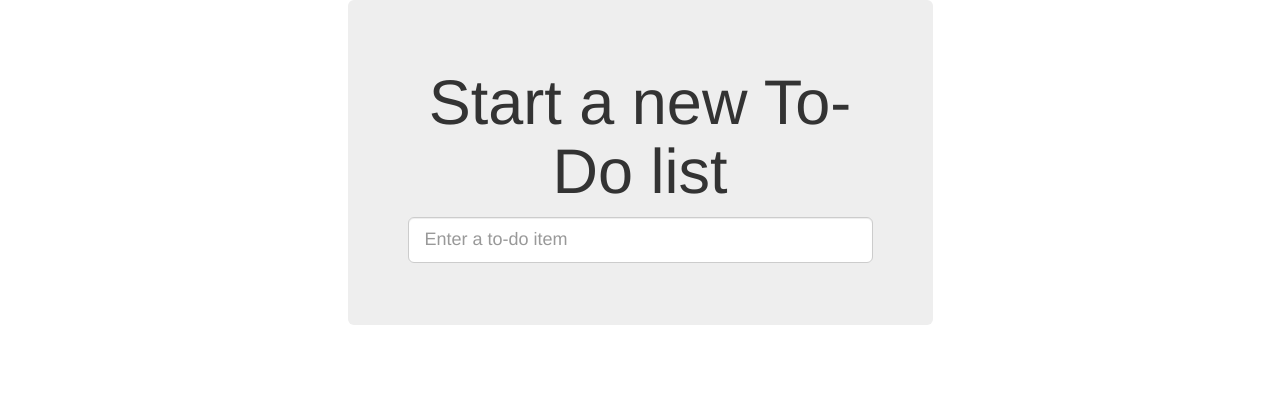
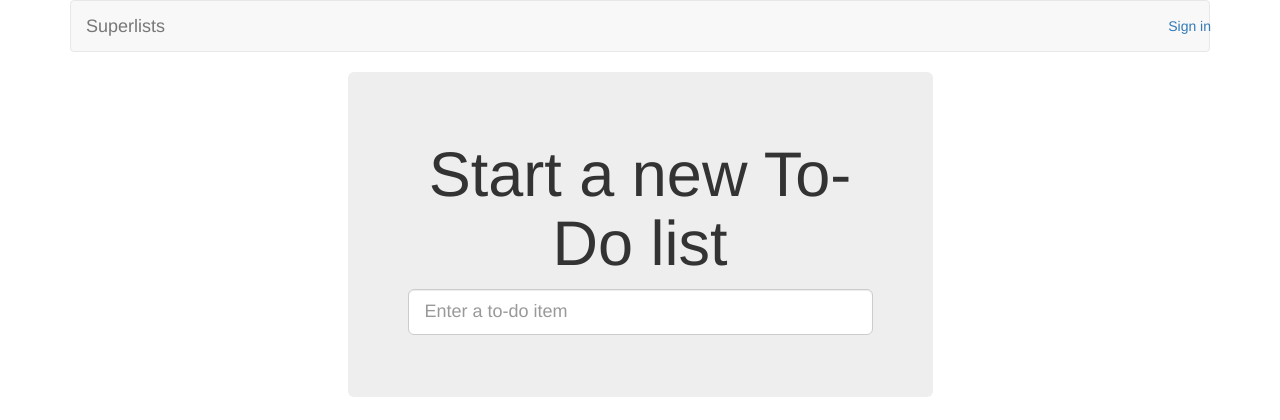
Before and after one commit to kevinlondon/python-tdd-book-examples, a Django app: page / in a window 1280 px wide. Shown: the top 420 px of the page. Run offline with Django 3.2, Linux system fonts and the light colour scheme; some libraries are stand-ins or nearby versions.

Commit message:
Housekeeping

```diff
--- a/superlists/functional_tests/test_login.py
+++ b/superlists/functional_tests/test_login.py
@@ -27,7 +27,7 @@ class LoginTest(FunctionalTest):
         # Edith goes to the awesome superlists site
         # and notices a "sign in" link for the first time.
         self.browser.get(self.server_url)
-        self.browser.find_element_by_id("login").click()
+        self.browser.find_element_by_id("id_login").click()
 
         # A personal login box appears
         self.switch_to_new_window("Mozilla Persona")
@@ -41,6 +41,6 @@ class LoginTest(FunctionalTest):
         self.switch_to_new_window("To-Do")
 
         # She can see that she is logged in
-        self.wait_for_element_with_id("logout")
+        self.wait_for_element_with_id("id_logout")
         navbar = self.browser.find_element_by_css_selector(".navbar")
         self.assertIn("edit@mockmyid.com", navbar.text)
--- a/superlists/lists/templates/base.html
+++ b/superlists/lists/templates/base.html
@@ -9,6 +9,11 @@
 
 <body>
 <div class="container">
+
+    <nav class="navbar navbar-default" role="navigation">
+        <a class="navbar-brand" href="/">Superlists</a>
+        <a class="btn navbar-btn navbar-right" id="id_login" href="#">Sign in</a>
+    </nav>
 
     <div class="row">
         <div class="col-md-6 col-md-offset-3 jumbotron">
```
Also changed, not shown: superlists/superlists/static/base.css (renamed from superlists/lists/static/base.css), superlists/superlists/static/bootstrap/css/bootstrap-theme.css (renamed from superlists/lists/static/bootstrap/css/bootstrap-theme.css), superlists/superlists/static/bootstrap/css/bootstrap-theme.min.css (renamed from superlists/lists/static/bootstrap/css/bootstrap-theme.min.css), superlists/superlists/static/bootstrap/css/bootstrap.css (renamed from superlists/lists/static/bootstrap/css/bootstrap.css), superlists/superlists/static/bootstrap/css/bootstrap.min.css (renamed from superlists/lists/static/bootstrap/css/bootstrap.min.css), superlists/superlists/static/bootstrap/fonts/glyphicons-halflings-regular.ttf (renamed from superlists/lists/static/bootstrap/fonts/glyphicons-halflings-regular.ttf), superlists/superlists/static/bootstrap/fonts/glyphicons-halflings-regular.woff (renamed from superlists/lists/static/bootstrap/fonts/glyphicons-halflings-regular.woff), superlists/superlists/static/bootstrap/js/bootstrap.js (renamed from superlists/lists/static/bootstrap/js/bootstrap.js), superlists/superlists/static/bootstrap/js/bootstrap.min.js (renamed from superlists/lists/static/bootstrap/js/bootstrap.min.js), superlists/superlists/static/bootstrap/js/npm.js (renamed from superlists/lists/static/bootstrap/js/npm.js), superlists/superlists/static/tests/qunit.css (renamed from superlists/lists/static/tests/qunit.css), superlists/superlists/static/tests/qunit.js (renamed from superlists/lists/static/tests/qunit.js), superlists/superlists/static/tests/tests.html (renamed from superlists/lists/static/tests/tests.html), 8 other files.
